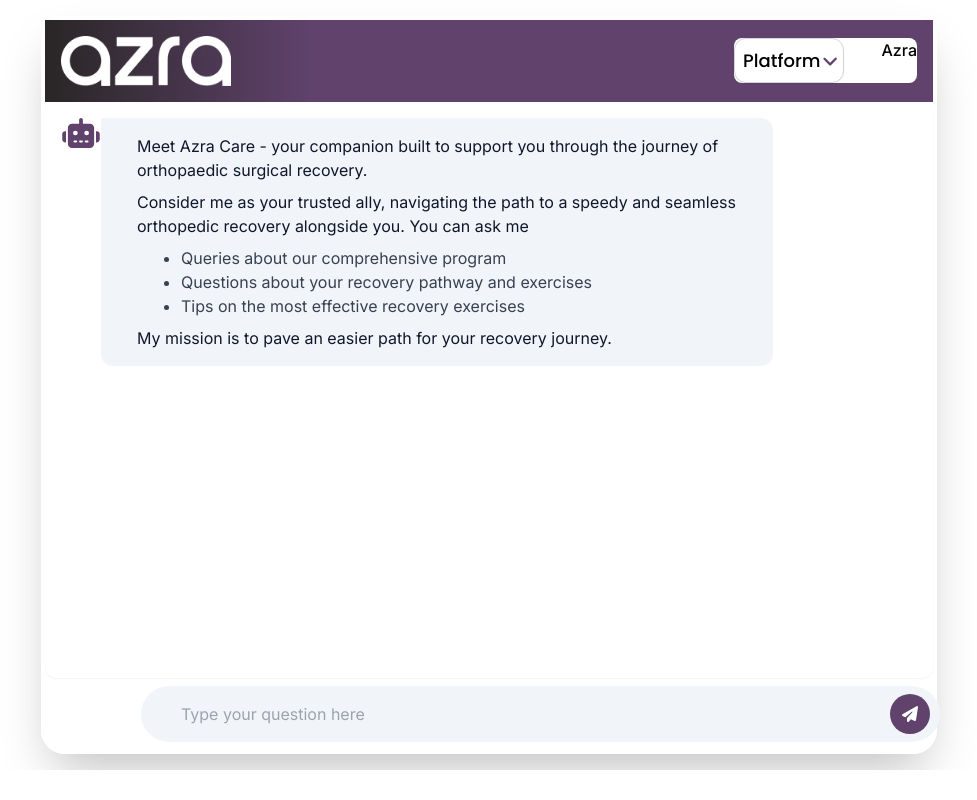
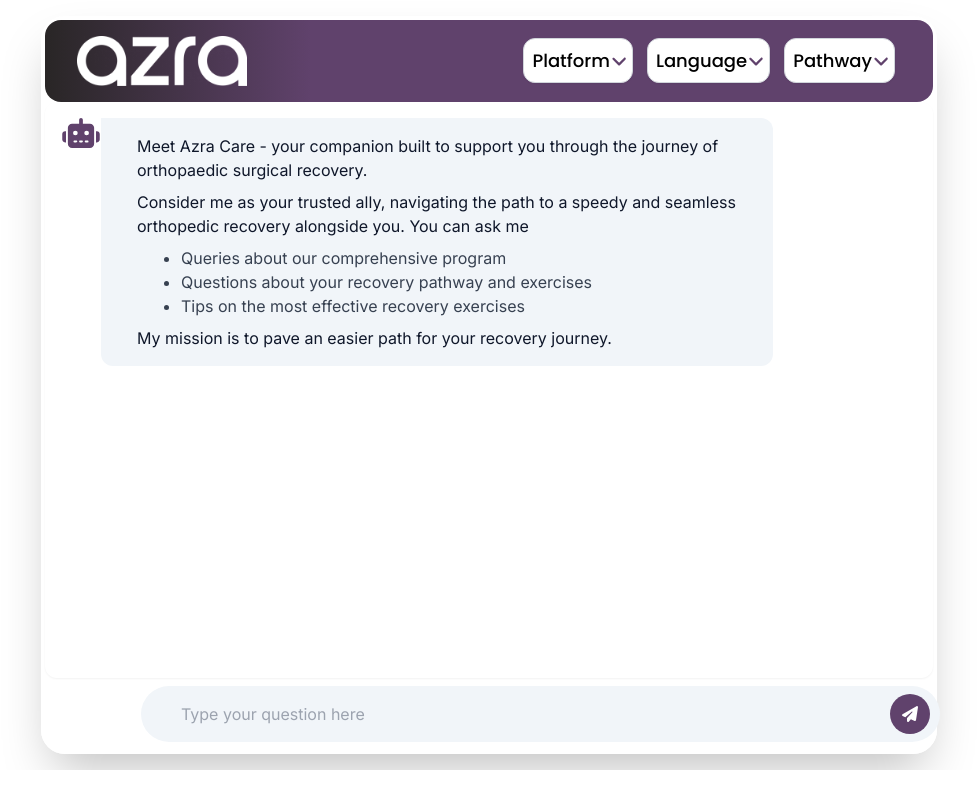
Before and after one commit to daniyalayyaz/azra-ai, a Next.js app: page /chatbot in a window 1280 px wide. Shown: the whole page, without its empty margins (151-1128 px from the left). Built offline with nearby package versions, Linux system fonts and the light colour scheme.

Commit message:
Navbar changes

```diff
--- a/src/app/Components/Dropdown.js
+++ b/src/app/Components/Dropdown.js
@@ -10,7 +10,7 @@
   return (
     <Menu as="div" className="relative inline-block text-left">
       <div>
-        <Menu.Button className="flex justify-between items-center md:w-[95%]   rounded-xl md:border border-gray-300 bg-white px-2 py-2 text-[18px] mediumfont text-black shadow-sm hover:bg-gray-50 focus:outline-none focus:ring-2 focus:ring-[#60426c] focus:ring-offset-2 focus:ring-offset-gray-100">
+        <Menu.Button className="flex justify-between items-center md:w-[95%] w-[100%]  rounded-xl md:border md:border-gray-300 bg-white px-2 py-2 text-[18px] mediumfont text-black shadow-sm hover:bg-gray-50 md:focus:outline-none md:focus:ring-2 md:focus:ring-[#60426c] md:focus:ring-offset-2 md:focus:ring-offset-gray-100">
           <div>{platformSelected}</div>
           <FontAwesomeIcon
             icon={faAngleDown}
--- a/src/app/chatbot/page.js
+++ b/src/app/chatbot/page.js
@@ -41,10 +41,17 @@
     platform: "web",
   });
   const [save, setSave] = useState([]);
+  const [pathwaySelected, setSelectedPathway] = useState("Pathway");
   const [platformSelected, setSelectedPlatform] = useState("Platform");
+
   const handlePlatformMenu = (e, option) => {
     setSelectedPlatform(option);
     setMeta({ ...meta, platform: e.target.value });
+  };
+
+  const handlePathwayMenu = (e, option) => {
+    setSelectedPathway(option);
+    setMeta({ ...meta, pathway: e.target.value });
   };
 
   const handleQuestionChange = (event) => {
@@ -108,9 +115,9 @@
   return (
     <div className="flex justify-center py-4 overflow-y-scroll scroll-auto scrollbar-thin ">
       <div className="flex flex-col border-4 md:w-[70%] w-[96%] h-[100%] rounded-3xl border-white shadow-2xl ">
-        {/* Dropdowns or Select fields available on left side
-        {/* <div
-          className=" rounded-2xl w-full md:w-[100%] text-white flex flex-row md:px-8 md:py-4 px-2 py-2 justify-between items-center hidden"
+        {/* Dropdowns or Select fields available on left side  */}
+        <div
+          className=" rounded-2xl w-full md:w-[100%] text-white flex flex-row md:px-8 md:py-4 px-2 py-2 justify-between items-center "
           style={{
             background: "linear-gradient(to left, #60426c 70%, #292626 100%)",
           }}
@@ -120,35 +127,28 @@
               <Image src={"/images/logo.png"} width={170} height={25} alt=" " />
             </Link>
           </div>
-          Mobile Navigation
-          <div className="md:hidden">
-            <button className="rounded-md" onClick={toggleLinks}>
-              <FontAwesomeIcon
-                icon={faBars}
-                style={{ color: "white" }}
-                width={20}
-              />
-            </button>
+
+          <div className="flex flex-row justify-end items-center md:gap-2 ">
+            {/* Platform DropDown */}
+            <Dropdown
+              data={Platformdata}
+              platformSelected={platformSelected}
+              handlePlatformMenu={handlePlatformMenu}
+            />
+            {/* Language Dropdown  */}
+            <Dropdown
+              data={Languagedata}
+              platformSelected={LanguageSelected}
+              handlePlatformMenu={handleLanguageMenu}
+            />
+            <Dropdown
+              data={Pathwaydata}
+              platformSelected={pathwaySelected}
+              handlePlatformMenu={handlePathwayMenu}
+            />
           </div>
-          {/* Show the links when showLinks is true
-        {showLinks && (
-          <div className="border-2 bg-white  w-[100%] h-[100%] ">
-            <div className="flex flex-col justify-end items-center md:gap-2 "></div>
-            {/* Platform DropDown
-              <Dropdown
-                data={Platformdata}
-                platformSelected={platformSelected}
-                handlePlatformMenu={handlePlatformMenu}
-              />
-              {/* Language Dropdown
-              <Dropdown
-                data={Languagedata}
-                platformSelected={LanguageSelected}
-                handlePlatformMenu={handleLanguageMenu}
-              />
-          </div>
-        )}
-        <div className="md:flex flex-row justify-end items-center md:gap-2  hidden">
+
+          {/* <div className="md:flex flex-row justify-end items-center md:gap-2  hidden">
           {/* Platform DropDown
           <Dropdown
             data={Platformdata}
@@ -161,19 +161,16 @@
             platformSelected={LanguageSelected}
             handlePlatformMenu={handleLanguageMenu}
           />
-
           <Dropdown
             data={Languagedata}
             platformSelected={LanguageSelected}
             handlePlatformMenu={handleLanguageMenu}
           />
+        </div> */}
         </div>
-      </div>
-
-      */}
 
         <nav
-          className=" border-gray-200 dark:bg-gray-900"
+          className=" md:hidden border-gray-200 dark:bg-gray-900"
           style={{
             background: "linear-gradient(to left, #60426c 70%, #292626 100%)",
           }}
@@ -227,6 +224,15 @@
                     handlePlatformMenu={handlePlatformMenu}
                   />
                 </li>
+                {/* Pathway Dropdown */}
+                <li>
+                  <Dropdown
+                    data={Pathwaydata}
+                    platformSelected={pathwaySelected}
+                    handlePlatformMenu={handlePathwayMenu}
+                  />
+                </li>
+
                 <li>Azra</li>
               </ul>
             </div>
```
